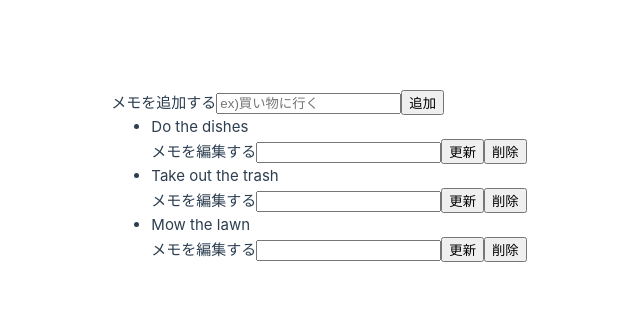
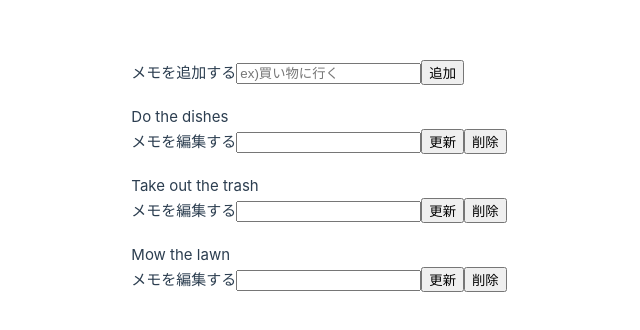
Before and after one commit to medyuya/vue-practice, a Vue app: page / in a window 1280 px wide. Shown: the part 224-554 px from the top of the page, without its empty margins (321-961 px from the left). Built offline with nearby package versions, Linux system fonts and the light colour scheme.

Commit message:
見た目をみやすくするため

```diff
--- a/src/App.vue
+++ b/src/App.vue
@@ -56,3 +56,14 @@ const handleUpdate = (index, updateText) => {
     </TodoItem>
   </ul>
 </template>
+
+<style scoped>
+ul {
+  padding: 0px;
+  list-style: none;
+}
+
+li {
+  margin-top: 20px;
+}
+</style>
```
